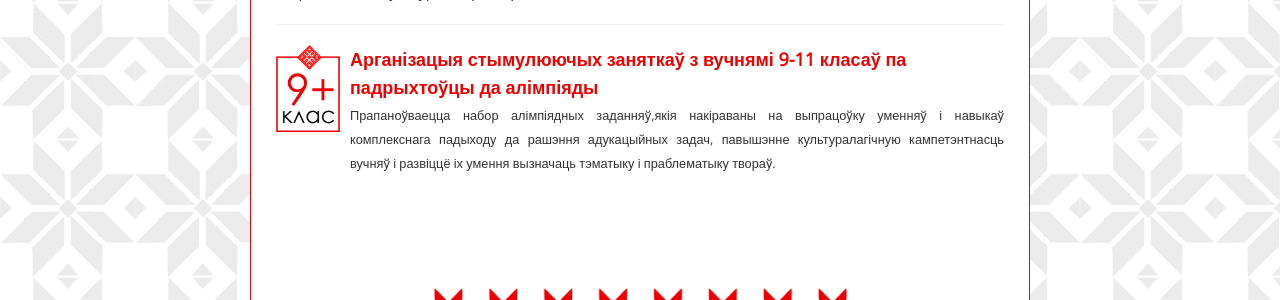
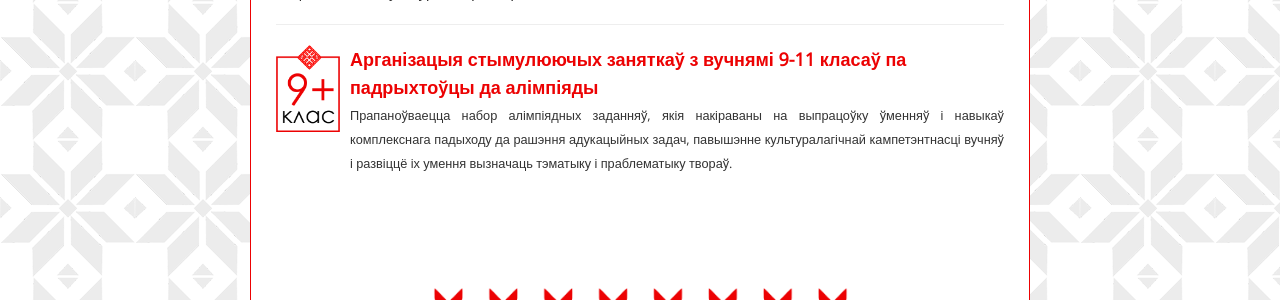
Before and after one commit to vzhgareva/vzhgareva.github.io, a Jekyll site: the page built from alimpiyady.html, in a window 1280 px wide. Shown: the part 612-912 px from the top of the page. Built offline with Jekyll 4.4.1, drawn with Linux system fonts in a browser that asks for light colours.

Commit message:
Update download.yml

```diff
--- a/_data/download.yml
+++ b/_data/download.yml
@@ -22,7 +22,7 @@ alimpiyadnya_zadanny:
 
 alimpiyady:
   - title: Арганізацыя стымулюючых заняткаў з вучнямі 9-11 класаў па падрыхтоўцы да алімпіяды
-    description: Прапаноўваецца набор алімпіядных заданняў,якія накіраваны на выпрацоўку уменняў  і навыкаў комплекснага падыходу да рашэння адукацыйных задач, павышэнне культуралагічную кампетэнтнасць вучняў і развіццё іх умення вызначаць тэматыку і праблематыку твораў.
+    description: Прапаноўваецца набор алімпіядных заданняў, якія накіраваны на выпрацоўку ўменняў  і навыкаў комплекснага падыходу да рашэння адукацыйных задач, павышэнне культуралагічнай кампетэнтнасці вучняў і развіццё іх умення вызначаць тэматыку і праблематыку твораў.
     file_name: padryhtovka_da_alimpiyady_9-10_klas.docx
     class: 9+
 
```
